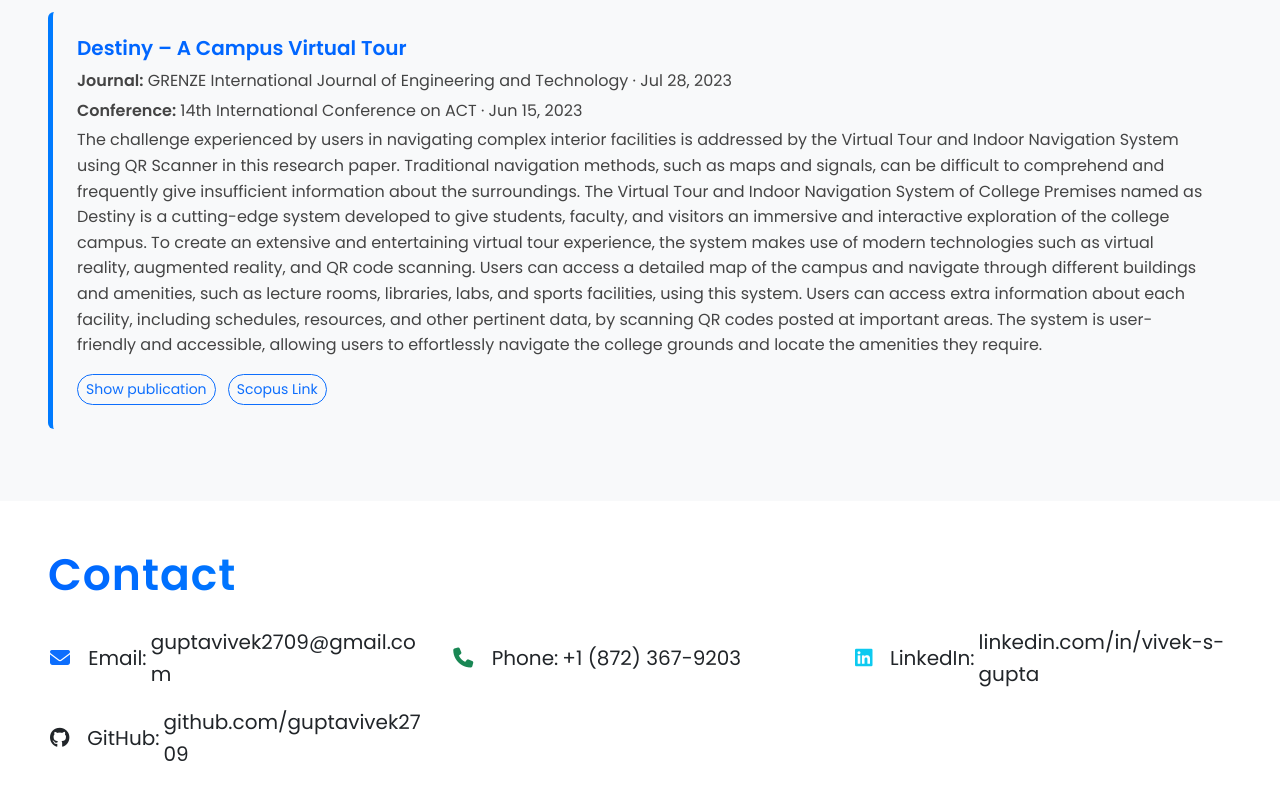
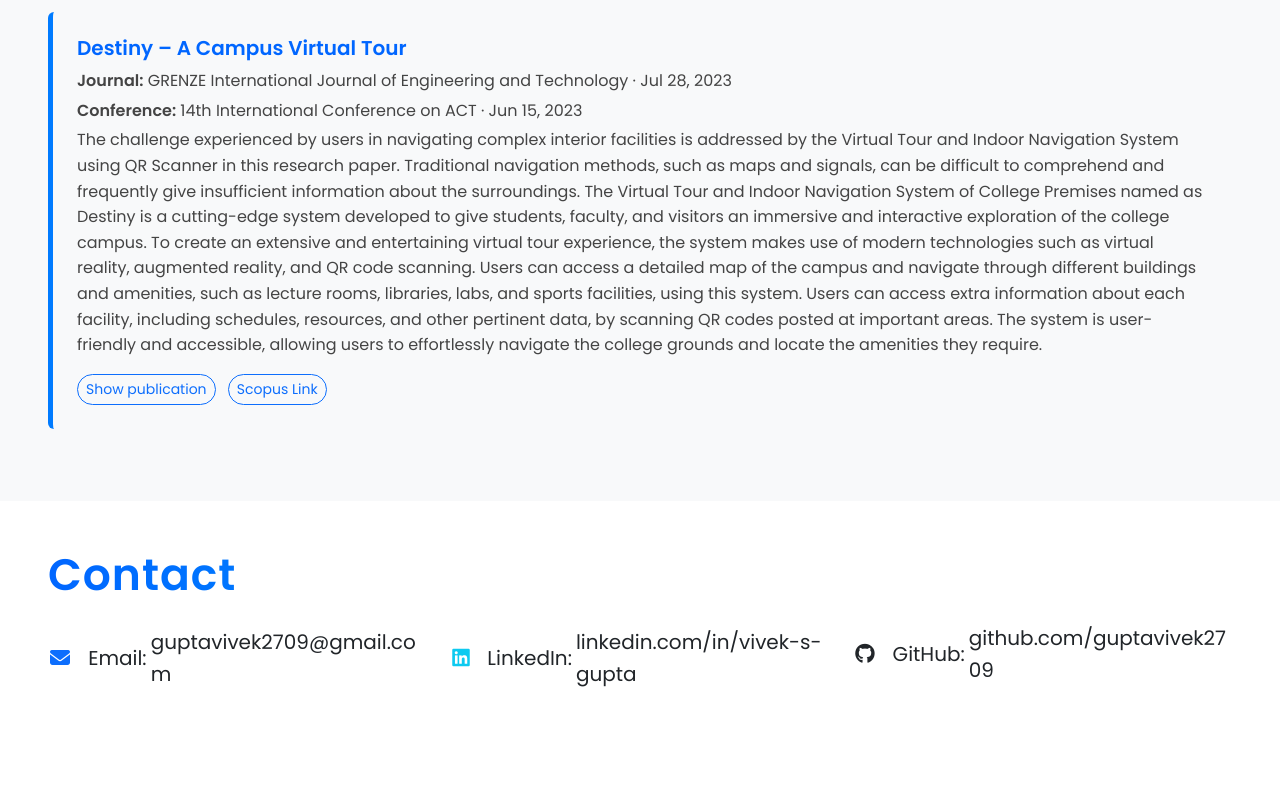
Before and after one commit to guptavivek2709/guptavivek2709.github.io, a plain HTML site: page index.html in a window 1280 px wide. Shown: the part 4817-5617 px from the top of the page. After the commit the page ends 5555 px from the top, so only its background shows below. Drawn offline with nearby package versions, Linux system fonts and the light colour scheme.

Commit message:
updated index file

```diff
--- a/index.html
+++ b/index.html
@@ -362,10 +362,6 @@
           <a href="mailto:guptavivek2709@gmail.com" class="text-decoration-none ms-1 text-dark">guptavivek2709@gmail.com</a>
         </div>
         <div class="col-md-4 contact-info">
-          <i class="fas fa-phone fa-fw me-3 text-success"></i> Phone:
-          <a href="tel:+18723679203" class="text-decoration-none ms-1 text-dark">+1 (872) 367-9203</a>
-        </div>
-        <div class="col-md-4 contact-info">
           <i class="fab fa-linkedin fa-fw me-3 text-info"></i> LinkedIn:
           <a href="https://www.linkedin.com/in/vivek-s-gupta" target="_blank" rel="noopener" class="text-decoration-none ms-1 text-dark text-wrap d-inline-block">linkedin.com/in/vivek-s-gupta</a>
         </div>
```
